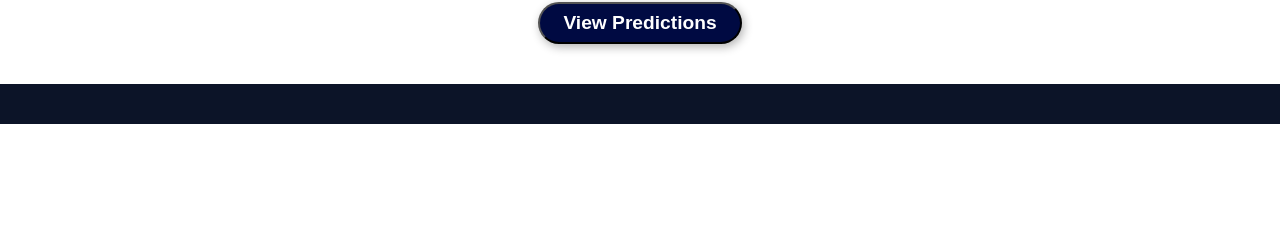
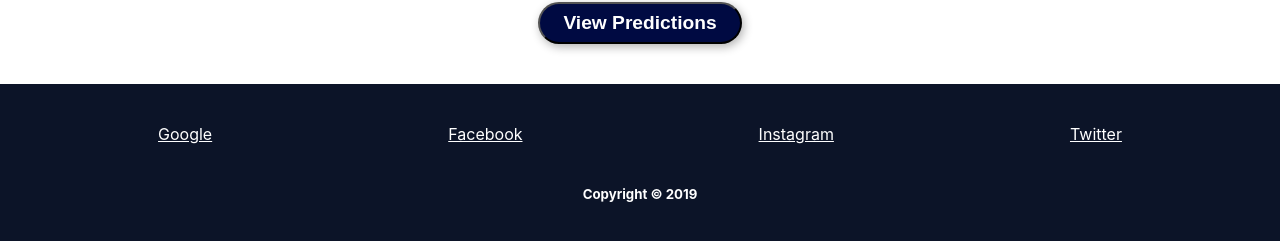
Before and after one commit to gdelv/fantasyTALK, a React (Create React App) app: page / in a window 1280 px wide. Shown: the part 609-850 px from the top of the page. Before the commit the page ends 800 px from the top, so only its background shows below. Built offline with nearby package versions, Linux system fonts and the light colour scheme; no server answers.

Commit message:
updated footer

```diff
--- a/src/components/Footer.js
+++ b/src/components/Footer.js
@@ -2,13 +2,33 @@ import React from 'react'
 
 const footerStyle = {
     background:'#0C1428',
-    padding:'20px',
+    padding:'40px',
     color:'white'
 }
 
+
+const footerLinks = {
+    display: 'flex',
+    justifyContent:'space-around',
+    color: 'white',
+    paddingBottom:'20px',
+}
+
+const aStyle = {
+    textDecoration: 'underline',
+    color:'white',
+}
 const Footer = () => {
     return(
         <footer style={footerStyle}>
+            <div style={footerLinks}>
+                <a style={aStyle} href='htttp://www.google.com' target='_blank' rel="noopener noreferrer">Google</a>
+                <a style={aStyle} href='htttp://www.facebook.com' target='_blank' rel="noopener noreferrer">Facebook</a>
+                <a style={aStyle} href='htttp://www.instagram.com' target='_blank' rel="noopener noreferrer">Instagram</a>
+                <a style={aStyle} href='htttp://www.twitter.com' target='_blank' rel="noopener noreferrer">Twitter</a>
+
+            </div>
+            <h5>Copyright &copy; 2019 </h5>
         </footer>
     )
 }
```
